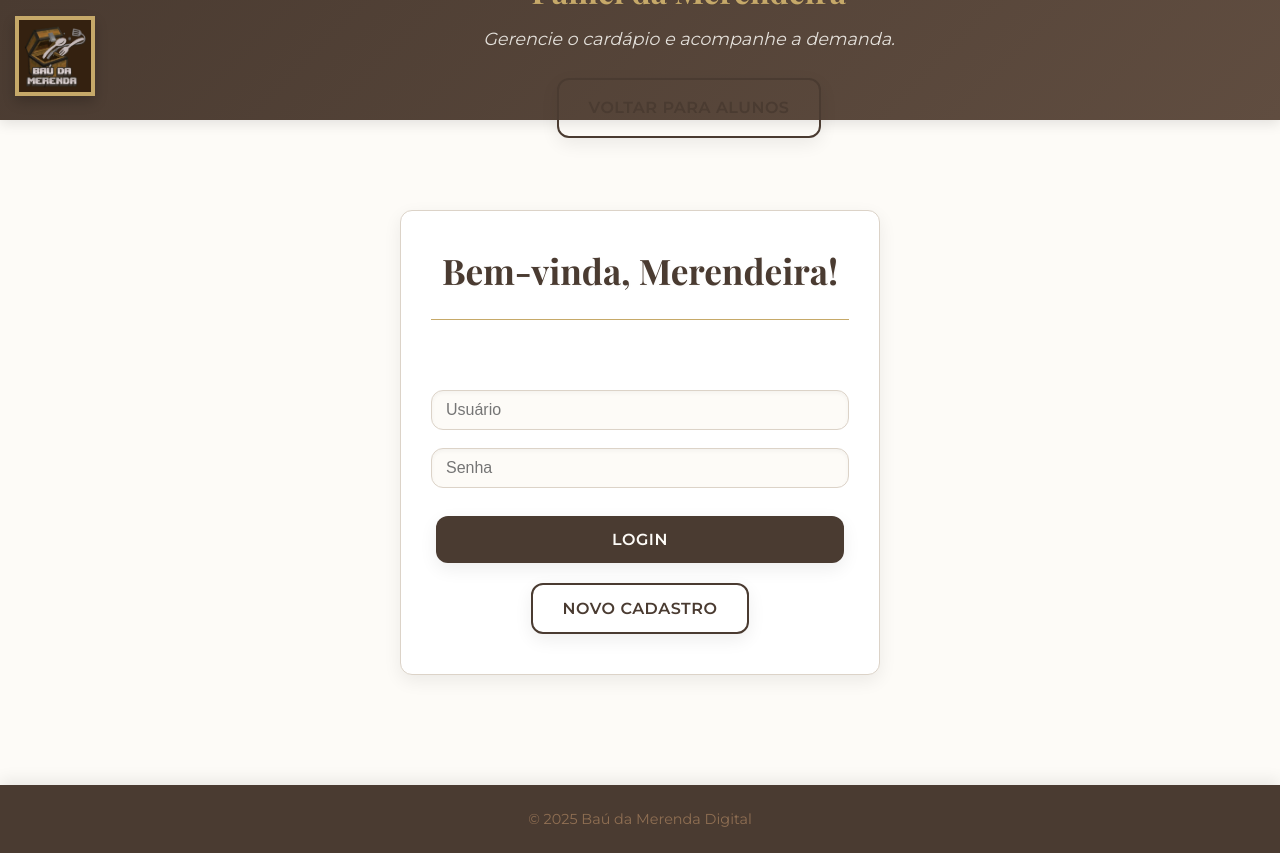
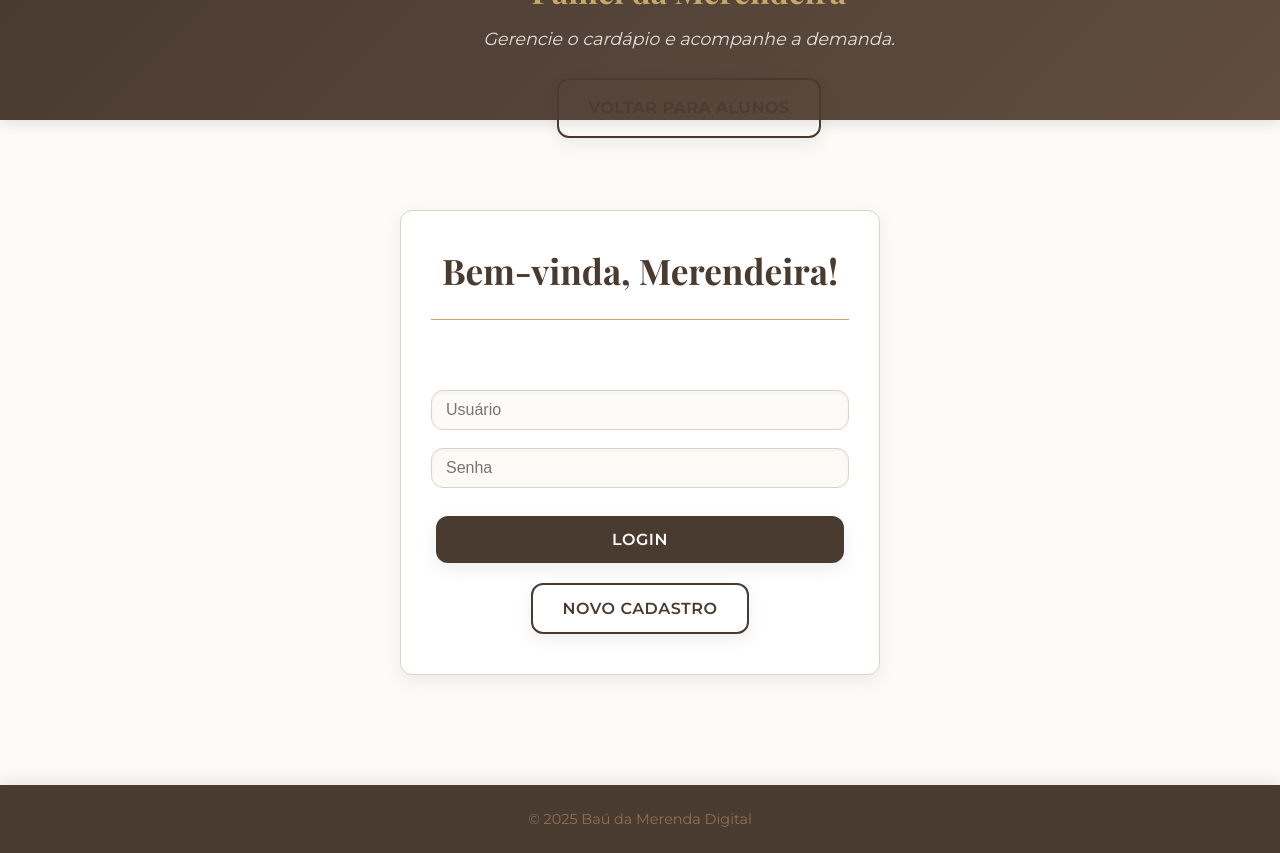
Before and after one commit to etrinova/baudigital, a plain HTML site: page admin.html in a window 1280 px wide. Drawn offline with nearby package versions, Linux system fonts and the light colour scheme.

Commit message:
Update admin.html
dbhdfg

```diff
--- a/admin.html
+++ b/admin.html
@@ -9,7 +9,7 @@
     <script src="https://cdn.jsdelivr.net/npm/chart.js"></script>
 </head>
 <body class=""> <header class="header-modern-chic">
-        <img src="Screenshot_2.jpg" alt="Logo Baú da Merenda" class="logo-chic">
+
         <h1>Painel da Merendeira</h1>
         <p>Gerencie o cardápio e acompanhe a demanda.</p>
         <nav>
```
